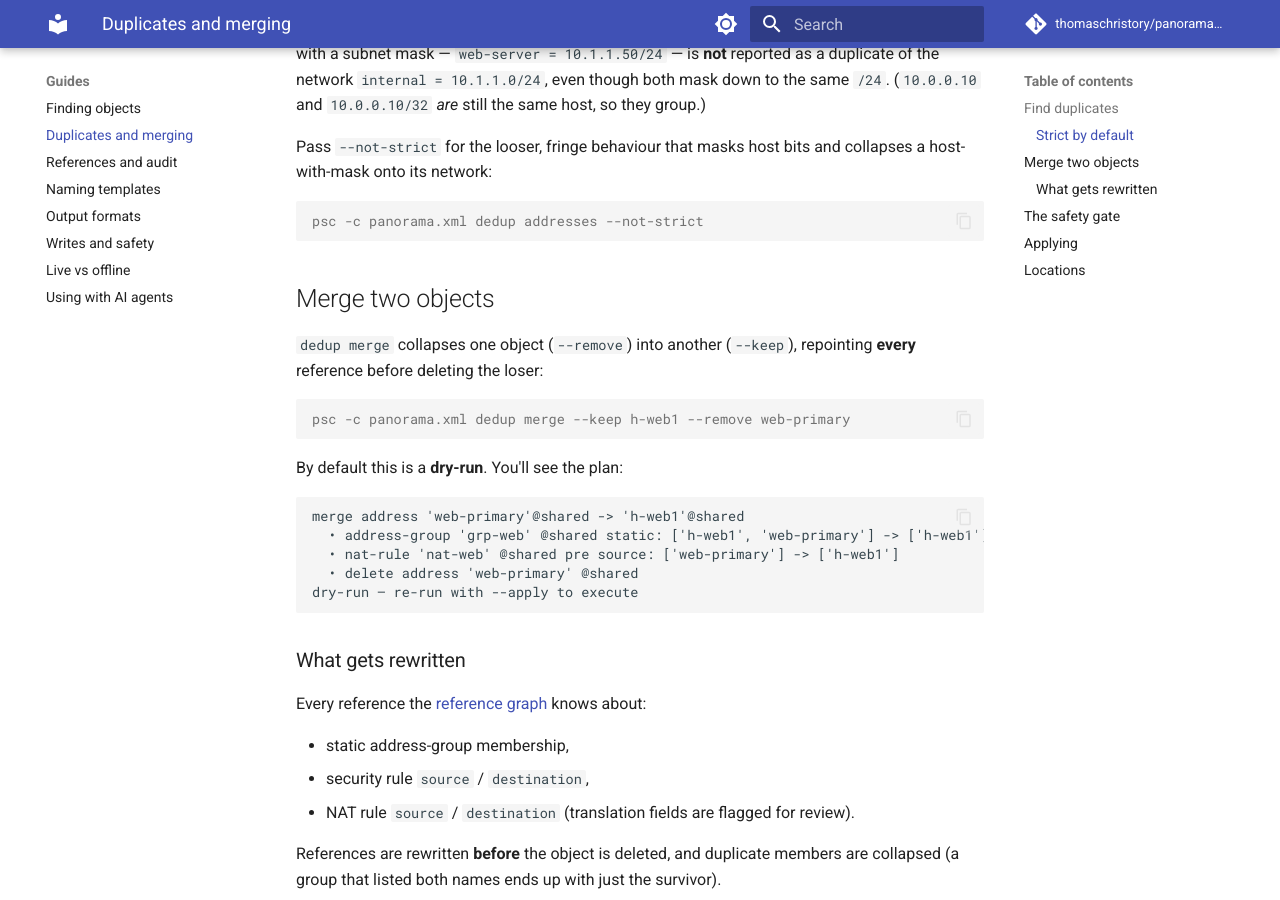
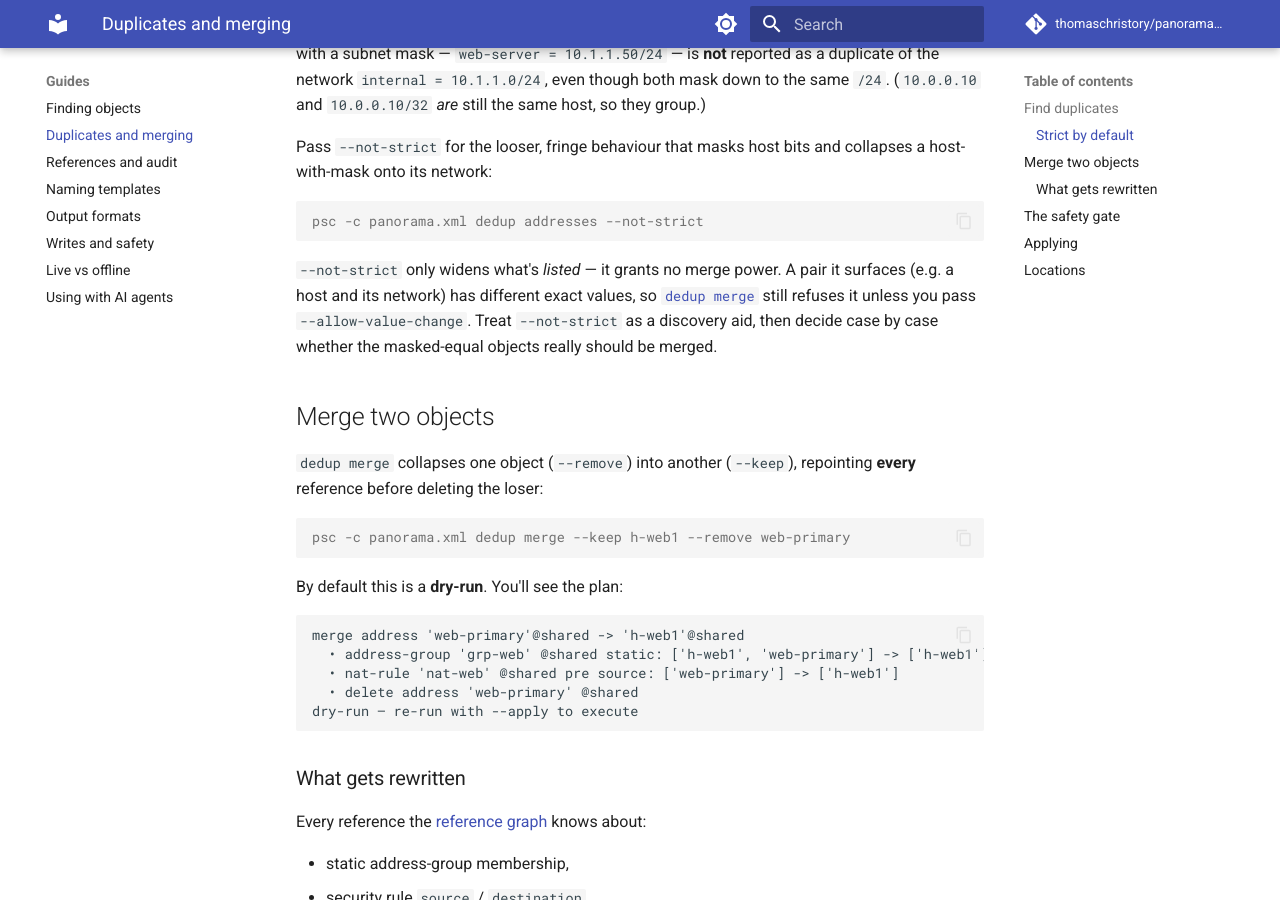
Before and after one commit to thomaschristory/panorama-super-cli, an MkDocs documentation site: the page built from docs/guides/duplicates-and-merging.md, in a window 1280 px wide and 900 px high, scrolled down 493 px. Built offline with MkDocs 1.6.1 and Material for MkDocs 9.7.7, drawn with Linux system fonts in a browser that asks for light colours; comment, search, counter and statistics services are not loaded.

Commit message:
docs(dedup): clarify --not-strict is discovery-only; merge still needs --allow-value-change
Co-Authored-By: Claude Opus 4.8 (1M context) <noreply@anthropic.com>

````diff
--- a/docs/guides/duplicates-and-merging.md
+++ b/docs/guides/duplicates-and-merging.md
@@ -26,6 +26,12 @@ collapses a host-with-mask onto its network:
 ```console
 psc -c panorama.xml dedup addresses --not-strict
 ```
+
+`--not-strict` only widens what's *listed* — it grants no merge power. A pair it
+surfaces (e.g. a host and its network) has different exact values, so
+[`dedup merge`](#the-safety-gate) still refuses it unless you pass
+`--allow-value-change`. Treat `--not-strict` as a discovery aid, then decide
+case by case whether the masked-equal objects really should be merged.
 
 ## Merge two objects
 
````
